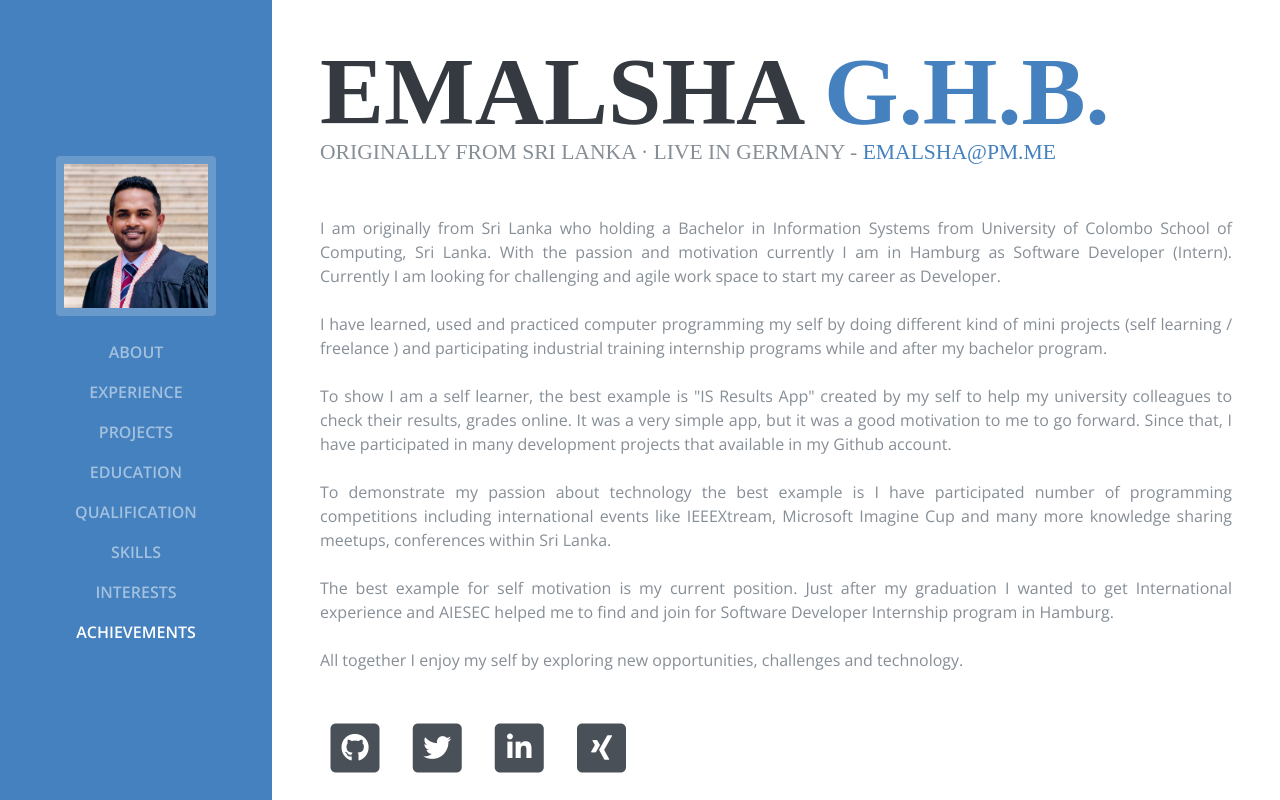
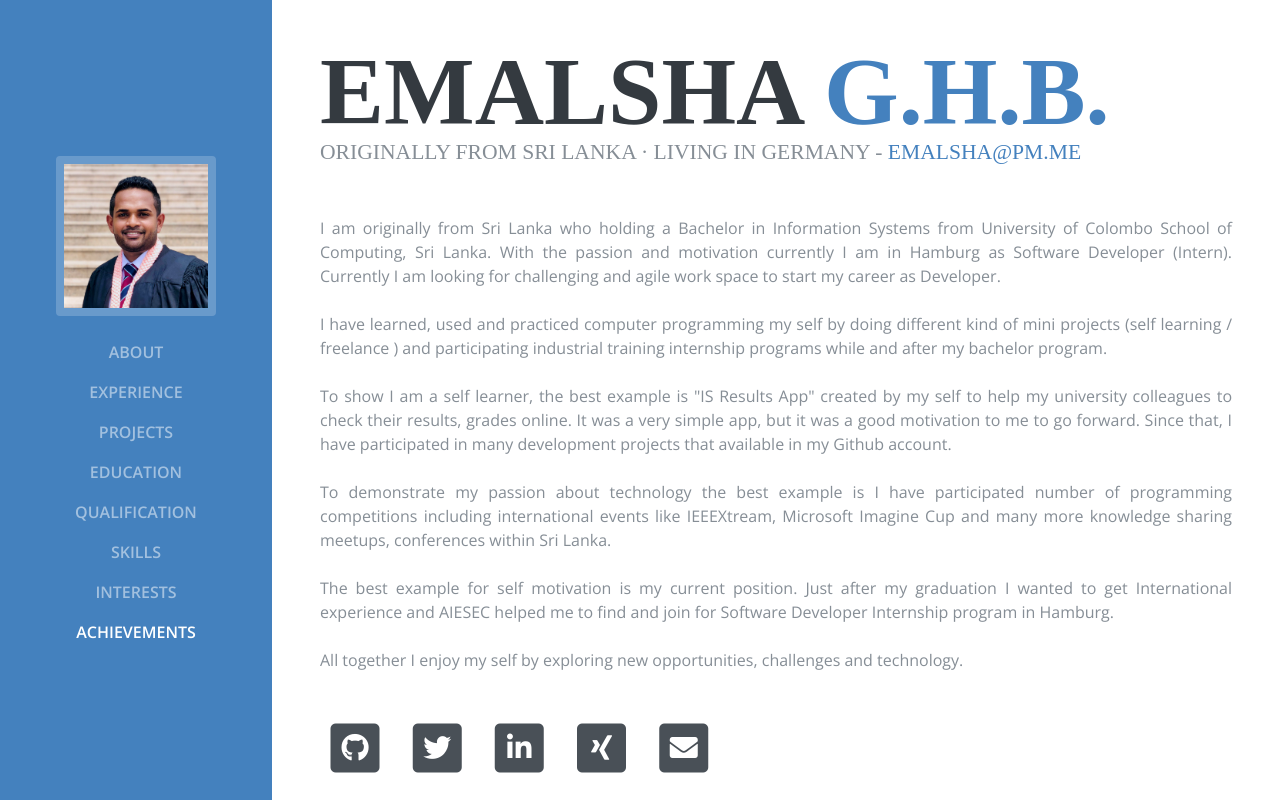
Before and after one commit to Emalsha/emalsha.github.io, a website: page index.html in a window 1280 px wide. Shown: the top 800 px of the page. Drawn offline with nearby package versions, Linux system fonts and the light colour scheme; a web font is replaced by a local one.

Commit message:
Update index.html

```diff
--- a/index.html
+++ b/index.html
@@ -76,7 +76,7 @@
           <span class="text-primary">G.H.B.</span>
         </h1>
 
-        <div class="subheading mb-5">ORIGINALLY FROM SRI LANKA · LIVE IN GERMANY -
+        <div class="subheading mb-5">ORIGINALLY FROM SRI LANKA · LIVING IN GERMANY -
           <a href="mailto:emalsha@pm.me">emalsha@pm.me</a>
         </div>
 
@@ -140,6 +140,15 @@
               <span class="fa-stack fa-lg">
                 <i class="fas fa-square fa-stack-2x"></i>
                 <i class="fab fa-xing fa-stack-1x fa-inverse"></i>
+              </span>
+            </a>
+          </li>
+
+          <li class="list-inline-item">
+            <a href="mailto:emalsha@pm.me">
+              <span class="fa-stack fa-lg">
+                <i class="fas fa-square fa-stack-2x"></i>
+                <i class="fas fa-envelope fa-stack-1x fa-inverse"></i>
               </span>
             </a>
           </li>
```
